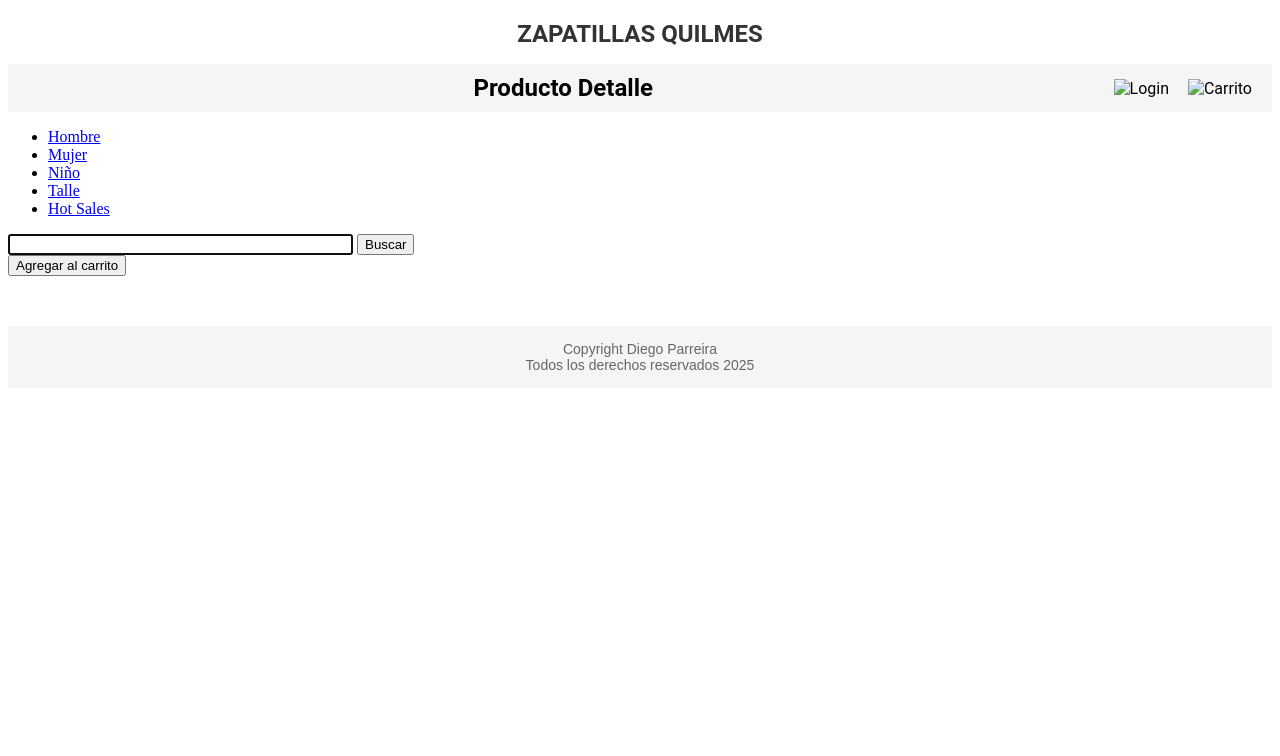
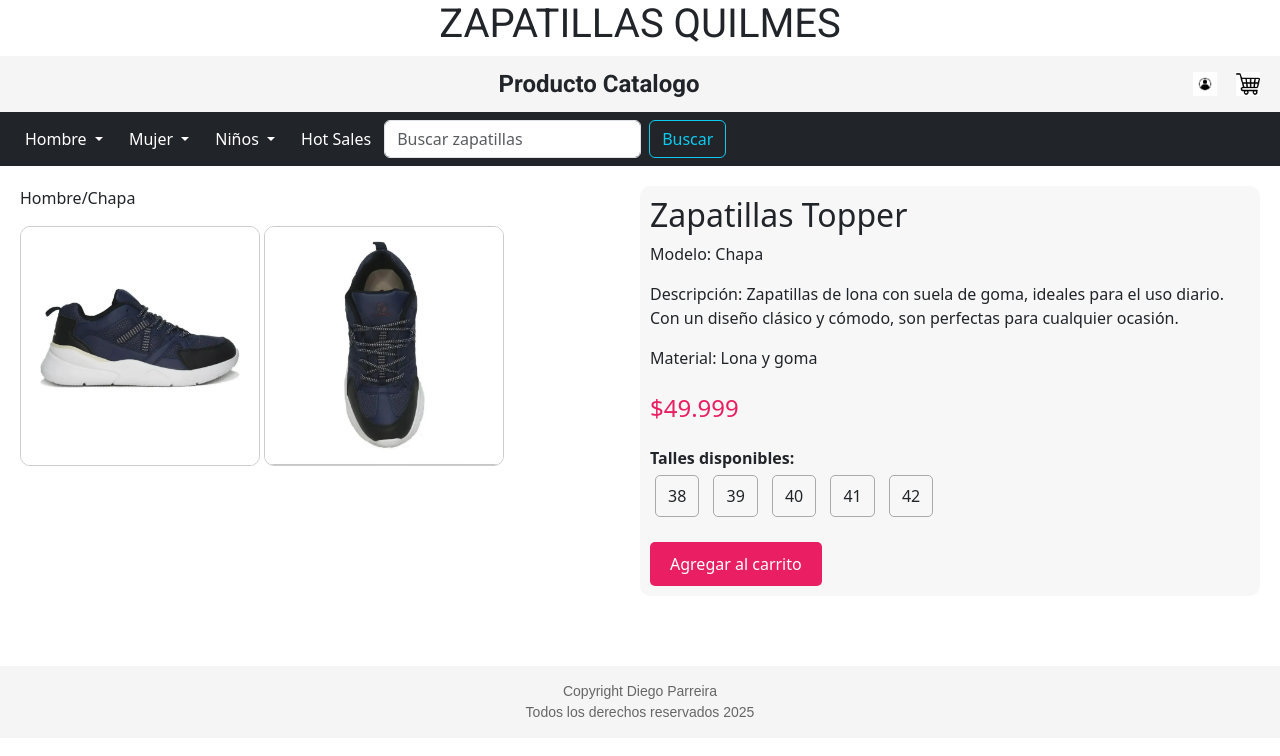
Before and after one commit to daparrei/Ventazapatillas, a plain HTML site: page pages/producto-detalle.html in a window 1280 px wide. Drawn offline with nearby package versions, Linux system fonts and the light colour scheme.

Commit message:
Modifoco Pagina detalle

```diff
--- a/css/style.css
+++ b/css/style.css
@@ -79,6 +79,58 @@ h1{
 }
 
 
+/* Estilos para el producto datelle */
+
+.producto-datalle-main{
+     display: flex;
+      flex-direction: row;
+      gap: 20px;
+      padding: 20px;
+}
+
+
+ .producto-datalle-imagenes {
+      flex: 1;
+    }
+
+
+ .producto-datalle-imagenes img {
+      width: 100%;
+      max-width: 15rem;
+      margin-bottom: 10px;
+      border: 1px solid #ccc;
+      border-radius: 10px;
+    }
+
+   .producto-datalle-info {
+      flex: 1;
+      padding: 10px;
+      background-color: #f7f7f7;
+      border-radius: 10px;
+    }
+
+ .producto-datalle-info h2 {
+      margin-top: 0;
+    }
+
+.producto-datalle-talles span {
+      display: inline-block;
+      padding: 8px 12px;
+      margin: 5px;
+      border: 1px solid #aaa;
+      border-radius: 5px;
+      cursor: pointer;
+    }
+
+     .producto-datalle-precio {
+      font-size: 24px;
+      color: #e91e63;
+      margin: 20px 0;
+    }
+
+/* Estilos para el producto footer */
+
+
 .footerTexto {
   margin-top: 50px;
   padding: 15px 20px;
--- a/pages/producto-detalle.html
+++ b/pages/producto-detalle.html
@@ -7,6 +7,8 @@
 
     <!-- Etiqueta para enlazar CSS -->
     <link rel="stylesheet" href="../css/style.css">
+    <link href="https://cdn.jsdelivr.net/npm/bootstrap@5.3.6/dist/css/bootstrap.min.css" rel="stylesheet" integrity="sha384-4Q6Gf2aSP4eDXB8Miphtr37CMZZQ5oXLH2yaXMJ2w8e2ZtHTl7GptT4jmndRuHDT" crossorigin="anonymous">
+    <link href="https://fonts.googleapis.com/css2?family=Roboto:wght@400;700&display=swap" rel="stylesheet">
 
 </head>
 <body>
@@ -16,37 +18,98 @@
      <!-- BLOQUE DE ENCABEZADO -->
 
    <header class="encabezado">
-    <div class="titulo">Producto Detalle</div>
+    <div class="titulo">Producto Catalogo</div>
     <div class="iconos">
-      <img src="img/Login.png" alt="Login" title="Login">
-      <img src="img/Carrito.png" alt="Carrito" title="Carrito de compras">
+      <img src="../img/Login.png" alt="Login" title="Login">
+      <img src="../img/Carrito.png" alt="Carrito" title="Carrito de compras">
     </div>
   </header>
 
     <!-- BLOQUE DE CATEGORIAS Y BUSCADOR  -->
 
 
-   <nav class="categorias">
-    <ul>
-        <li><a href="#">Hombre</a></li>
-        <li><a href="#">Mujer</a></li>
-        <li><a href="#">Niño</a></li>
-        <li><a href="#">Talle</a></li>
-        <li><a href="#">Hot Sales</a></li>
-    </ul>
-    <input class="busacdor" type="text" size="40" title="Buscar zaptillas" name="Buscador" autofocus required/>
-    <input class="boton" type="submit" value="Buscar" title="Buscar zaptillas">
-  </nav>
-  <main class="main">
-    <section class="galeriaFotos">
-     </section>
+   <nav class="navbar navbar-expand-lg navbar-dark bg-dark">
+  <div class="container-fluid">
+    <div class="collapse navbar-collapse" id="navbarNavDarkDropdown">
+      <ul class="navbar-nav">
+        <li class="nav-item dropdown">
+          <button class="btn btn-dark dropdown-toggle" data-bs-toggle="dropdown" aria-expanded="false">
+            Hombre
+          </button>
+          <ul class="dropdown-menu dropdown-menu-dark">
+            <li><a class="dropdown-item" href="#">Chalpa</a></li>
+            <li><a class="dropdown-item" href="#">FAST</a></li>
+            <li><a class="dropdown-item" href="#">Uban</a></li>
+          </ul>
+        </li>
+        <li class="nav-item dropdown">
+          <button class="btn btn-dark dropdown-toggle" data-bs-toggle="dropdown" aria-expanded="false">
+            Mujer
+          </button>
+          <ul class="dropdown-menu dropdown-menu-dark">
+            <li><a class="dropdown-item" href="#">Zapa M 1</a></li>
+            <li><a class="dropdown-item" href="#">Zapa M 2</a></li>
+            <li><a class="dropdown-item" href="#">Zapa M 3</a></li>
+          </ul>
+        </li>
+        <li class="nav-item dropdown">
+          <button class="btn btn-dark dropdown-toggle" data-bs-toggle="dropdown" aria-expanded="false">
+            Niños
+          </button>
+          <ul class="dropdown-menu dropdown-menu-dark">
+            <li><a class="dropdown-item" href="#">Zapa Nene 1</a></li>
+            <li><a class="dropdown-item" href="#">Zapa Nene 2</a></li>
+            <li><a class="dropdown-item" href="#">Zapa Nene 3</a></li>
+          </ul>
+         <li class="nav-item dropdown">
+          <button class="btn btn-dark" data-bs-toggle="dropdown" aria-expanded="false">
+            Hot Sales
+          </button>
+         </li>
+        </li>
+      </ul>
+      <form class="d-flex" role="search">
+        <input class="form-control me-2 " type="search" placeholder="Buscar zapatillas" aria-label="Search" >
+        <button class="btn btn-outline-info" type="submit">Buscar</button>
+    </div>
+  </div>
+</nav>
 
-  <section class="fotoprincipal">
-   </section>
-   <section class="talleColor">
-   </section>
-   <a href="envio-pag.html"><input class="boton" type="submit" value="Agregar al carrito" title="Agregar al carrito" >    </a>
-</main>
+  <main class="producto-datalle-main">
+    <!-- Sección de imaganes -->
+
+    <div class="producto-datalle-imagenes">
+      <p>Hombre/Chapa</p>
+      <img src="../img/chalpa.webp" alt="Zapatilla 1">
+      <img src="../img/chalpafrente.webp" alt="Zapatilla 2">
+    </div>
+
+
+
+    <!-- Sección de información -->
+    <div class="producto-datalle-info">
+      <h2>Zapatillas Topper</h2>
+      <p>Modelo: Chapa</p>
+      <p>Descripción: Zapatillas de lona con suela de goma, ideales para el uso diario. Con un diseño clásico y cómodo, son perfectas para cualquier ocasión.</p>
+      <p>Material: Lona y goma</p>
+      <p class="producto-datalle-precio">$49.999</p>
+
+      <div class="producto-datalle-talles">
+        <strong>Talles disponibles:</strong><br>
+        <span>38</span>
+        <span>39</span>
+        <span>40</span>
+        <span>41</span>
+        <span>42</span>
+      </div>
+
+     <a href="../pages/envio-pag.html" style="display: inline-block; margin-top: 20px; padding: 10px 20px; background-color: #e91e63; color: white; text-decoration: none; border-radius: 5px;">Agregar al carrito</a>    </div>
+
+ <script src="https://cdn.jsdelivr.net/npm/bootstrap@5.3.6/dist/js/bootstrap.bundle.min.js" integrity="sha384-j1CDi7MgGQ12Z7Qab0qlWQ/Qqz24Gc6BM0thvEMVjHnfYGF0rmFCozFSxQBxwHKO" crossorigin="anonymous"></script>
+
+  </main>
+
+
     <footer>
       <div class="footerTexto"> Copyright Diego Parreira   <br> Todos los derechos reservados 2025 </div>
     </footer>
```
Also changed, not shown: index.html (+1 -1 lines), img/chalpa.webp (added), img/chalpafrente.webp (added).
